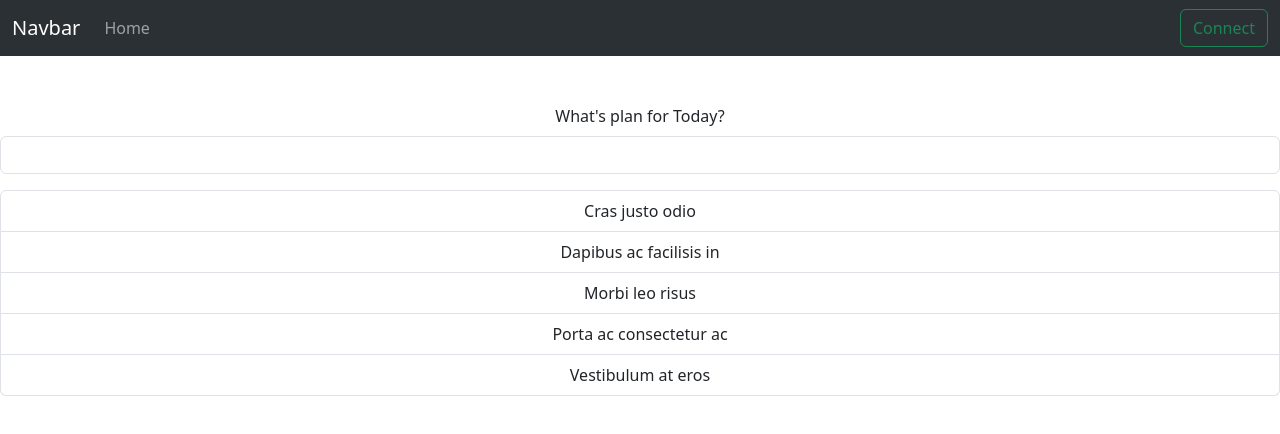
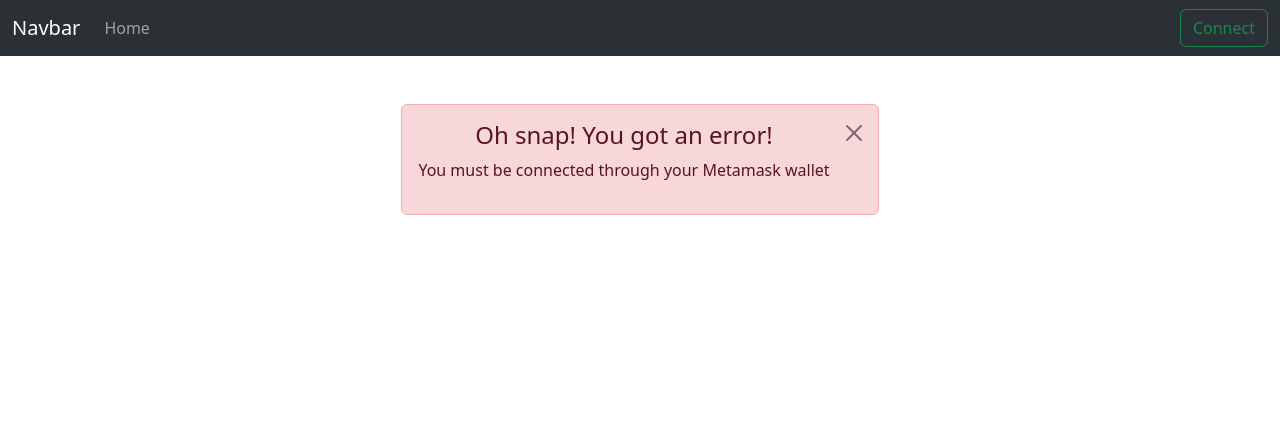
Before and after one commit to tunx321/todolist-dapp, a React (Create React App) app: page / in a window 1280 px wide. Shown: the top 434 px of the page. Built offline with nearby package versions, Linux system fonts and the light colour scheme.

Commit message:
form fix

```diff
--- /dev/null
+++ b/src/Form.css
@@ -0,0 +1,5 @@
+.form-div {
+    display: flex;
+    flex-direction: column;
+    align-items: center;
+  }
--- a/src/Form.js
+++ b/src/Form.js
@@ -2,26 +2,27 @@ import React, {useState} from 'react'
 import Form from 'react-bootstrap/Form';
 import '../node_modules/bootstrap/dist/css/bootstrap.min.css';
 import ListGroup from 'react-bootstrap/ListGroup';
+import Alert from 'react-bootstrap/Alert';
+import "./Form.css"
+import Button from 'react-bootstrap/esm/Button';
 
-export const TodoForm = ({addTodo}) => {
+export const TodoForm = ({accounts, setAccounts}) => {
+  const isConnected = Boolean(accounts[0])
     const [value, setValue] = useState('');
 
-    const handleSubmit = (e) => {
-      // prevent default action
-        e.preventDefault();
-        if (value) {
-          // add todo
-          addTodo(value);
-          // clear form after submission
-          setValue('');
+    async function handleSubmit(){
+      console.log(value)
+      setValue('')
     }
-      };
   return (
-    <>
-    <br/><br/><Form>
-          <Form.Group  className="mb-3" controlId="exampleForm.ControlInput1">
+    <div className='form-div'>
+      <br /><br />
+    {isConnected ? (
+      <><><Form style={{width: "520px"}}>
+      <Form.Group className="mb-3">
         <Form.Label>What's plan for Today?</Form.Label>
-              <Form.Control type="email" />
+        <Form.Control type="text" value={value} onChange={(e) => setValue(e.target.value)} />
+        <Button onClick={handleSubmit}>Add task</Button>
       </Form.Group>
     </Form><ListGroup>
         <ListGroup.Item>Cras justo odio</ListGroup.Item>
@@ -29,6 +30,13 @@ export const TodoForm = ({addTodo}) => {
         <ListGroup.Item>Morbi leo risus</ListGroup.Item>
         <ListGroup.Item>Porta ac consectetur ac</ListGroup.Item>
         <ListGroup.Item>Vestibulum at eros</ListGroup.Item>
-          </ListGroup></>
+      </ListGroup></></>) : (      <Alert variant="danger"  dismissible>
+        <Alert.Heading>Oh snap! You got an error!</Alert.Heading>
+        <p>
+          You must be connected through your Metamask wallet
+        </p>
+      </Alert>)}
+      </div>
+
   )
 }
--- a/src/NavBar.js
+++ b/src/NavBar.js
@@ -1,9 +1,8 @@
 import Button from 'react-bootstrap/Button';
 import Container from 'react-bootstrap/Container';
-import Form from 'react-bootstrap/Form';
 import Nav from 'react-bootstrap/Nav';
 import Navbar from 'react-bootstrap/Navbar';
-import NavDropdown from 'react-bootstrap/NavDropdown';
+
 import '../node_modules/bootstrap/dist/css/bootstrap.min.css';
 
 function NavBar({accounts, setAccounts}) {
@@ -35,7 +34,7 @@ function NavBar({accounts, setAccounts}) {
 
           </Nav>
         </Navbar.Collapse>
-        {isConnected ? (<Nav.Link style={{color:"white"}} href="#">Connected</Nav.Link>) : (<Button variant="outline-success" onClick={connectAccount}>Connect</Button>)}
+        {isConnected ? (<Nav.Link style={{color:"white"}} href="#" disabled>Connected</Nav.Link>) : (<Button variant="outline-success" onClick={connectAccount}>Connect</Button>)}
       </Container>
     </Navbar>
 
```
Also changed, not shown: 1 other file (tests, documents, lock files or other folders). Lines whose indentation alone changed are shown as unchanged.
